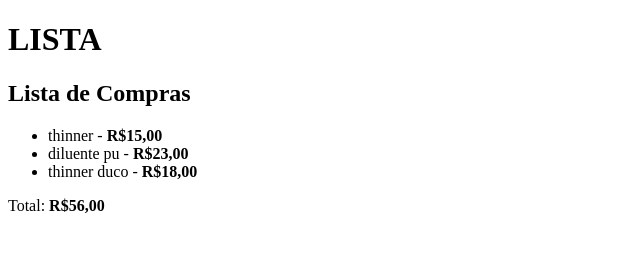
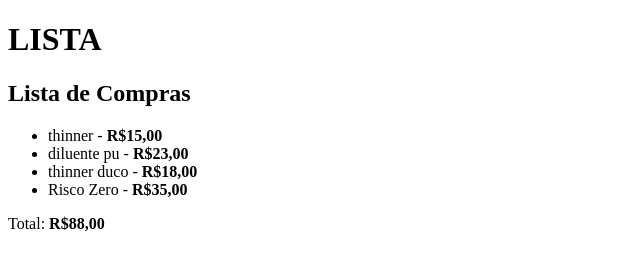
Before and after one commit to claudecir-rocha/aula-tabela, a plain HTML site: page index.html in a window 1280 px wide. Shown: the whole page, without its empty margins (0-640 px from the left). Drawn offline with Linux system fonts and the light colour scheme.

Commit message:
foi adicionado mais um item a lista

```diff
--- a/index.html
+++ b/index.html
@@ -13,7 +13,8 @@
         <li>thinner - <strong>R$15,00</strong></li>
         <li>diluente pu - <strong>R$23,00</strong></li>
         <li>thinner duco - <strong>R$18,00</strong></li>
+        <li>Risco Zero - <strong>R$35,00</strong></li>
     </ul>
-    <p> Total: <strong>R$56,00 </strong></p>
+    <p> Total: <strong>R$88,00 </strong></p>
 </body>
 </html>
```
